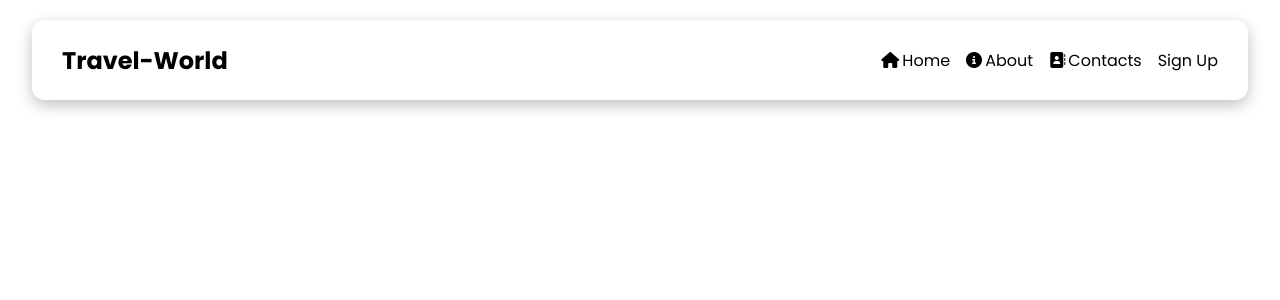
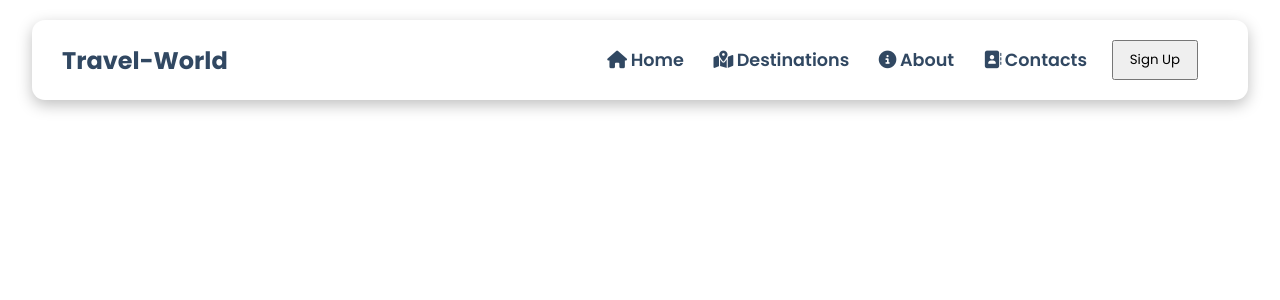
Before and after one commit to eminn-a/Travel-World, a React (Vite) app in the folder client/: page / in a window 1280 px wide. Shown: the top 300 px of the page. Built offline with nearby package versions, Linux system fonts and the light colour scheme.

Commit message:
Navbar items and hover efect

```diff
--- a/client/src/App.jsx
+++ b/client/src/App.jsx
@@ -1,5 +1,3 @@
-import "./index.css";
-
 import Navbar from "./components/navbar/Navbar";
 
 function App() {
--- a/client/src/components/navbar/Navbar.jsx
+++ b/client/src/components/navbar/Navbar.jsx
@@ -6,22 +6,20 @@ const Navbar = () => {
       <nav className="navbarItems">
         <h1 className="navbarLogo">Travel-World</h1>
         <ul className="navMenu">
-          <li>
-            <a href="">
-              <i className="fa-solid fa-house"></i>Home
-            </a>
+          <li className="navLinks">
+            <i className="fa-solid fa-house"></i>Home
           </li>
-          <li>
-            <a href="">
-              <i className="fa-solid fa-circle-info"></i>About
-            </a>
+          <li className="navLinks">
+            <i class="fa-solid fa-map-location-dot"></i>Destinations
           </li>
-          <li>
-            <a href="">
-              <i className="fa-solid fa-address-book"></i>Contacts
-            </a>
+          <li className="navLinks">
+            <i className="fa-solid fa-circle-info"></i>About
           </li>
-          <li>Sign Up</li>
+          <li className="navLinks">
+            <i className="fa-solid fa-address-book"></i>Contacts
+          </li>
+          <li className="navLinksMobile">mobile</li>
+          <button className="navbarBtn">Sign Up</button>
         </ul>
       </nav>
     </>
--- a/client/src/components/navbar/NavbarStyles.css
+++ b/client/src/components/navbar/NavbarStyles.css
@@ -12,21 +12,42 @@
     transform: translate(-50%);
     width: 95%;
     height: 80px;
-    background-color: white;
+    background-color: transparent;
 
 }
 
 .navMenu {
-    display: flex;
-    gap: 1em;
+    display: grid;
+    grid-template-columns: repeat(6, auto);
+    gap: 20px;
     align-items: center;
-    justify-content: center;
+    white-space: nowrap;
 }
 
-.navMenu li i {
+.navLinks {
+    font-size: 1.1rem;
+    font-weight: 600;
+    padding: 0.7rem 0.3rem;
+}
+
+
+.navLinks i {
     padding-right: 0.2em;
 }
 
-.navMenu li a {
-    color: black;
+
+.navLinks:hover {
+    background-color: var(--main-color);
+    color: var(--bg-color);
+    border-radius: 8px;
+    transition: all 0.2s ease-in-out;
+    box-shadow: 0 5px 20px var(--main-color);
 }
+
+.navLinksMobile {
+    display: none;
+}
+
+.navbarBtn {
+    padding: 0.5rem 1rem;
+}
--- a/client/src/index.css
+++ b/client/src/index.css
@@ -1,28 +1,25 @@
 @import url("https://fonts.googleapis.com/css2?family=Poppins:wght@100;200;300;400;500;600;700;800;900&display=swap");
 
 * {
+    font-family: "Poppins", sans-serif;
+    padding: 0;
     margin: 0;
-    padding: 0;
     box-sizing: border-box;
-    font-family: "Poppins", sans-serif;
+    scroll-behavior: smooth;
+    scroll-padding-top: 4rem;
+    list-style: none;
+    text-decoration: none;
 }
-
-/* .App {
-    text-align: center;
-} */
-
 
 /* Colors */
 :root {
-    --primary-color: #FFEAE3;
-    --btn-color: #121481;
+    --main-color: #2288ff;
+    --second-color: #192f6a;
+    --text-color: #314862;
+    --bg-color: #fff;
+    --box-shadow: 2px 2px 18px rgba(14 61 54 /15%);
 }
 
-a {
-    text-decoration: none;
+body {
+    color: var(--text-color);
 }
-
-
-li {
-    list-style: none;
-}
--- a/client/src/main.jsx
+++ b/client/src/main.jsx
@@ -1,6 +1,7 @@
-import React from "react";
+// import React from "react";
 import ReactDOM from "react-dom/client";
 import App from "./App.jsx";
+import "./index.css";
 
 ReactDOM.createRoot(document.getElementById("root")).render(
   <>
```
